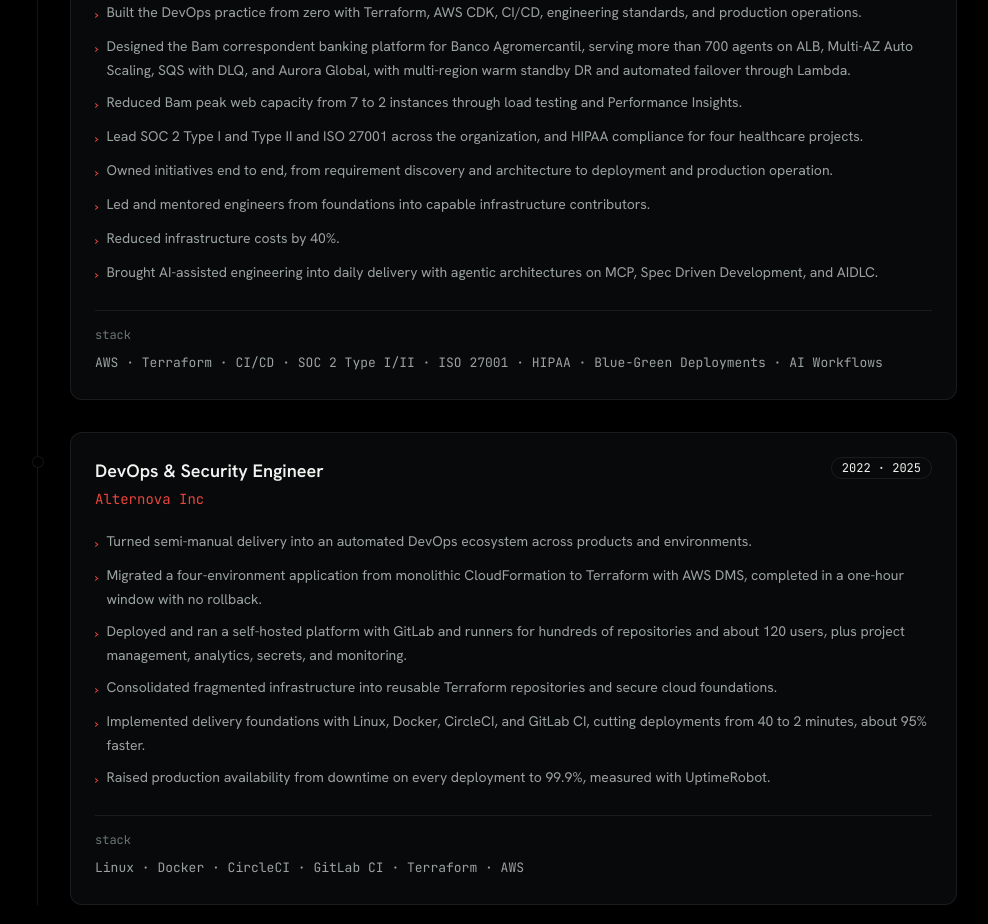
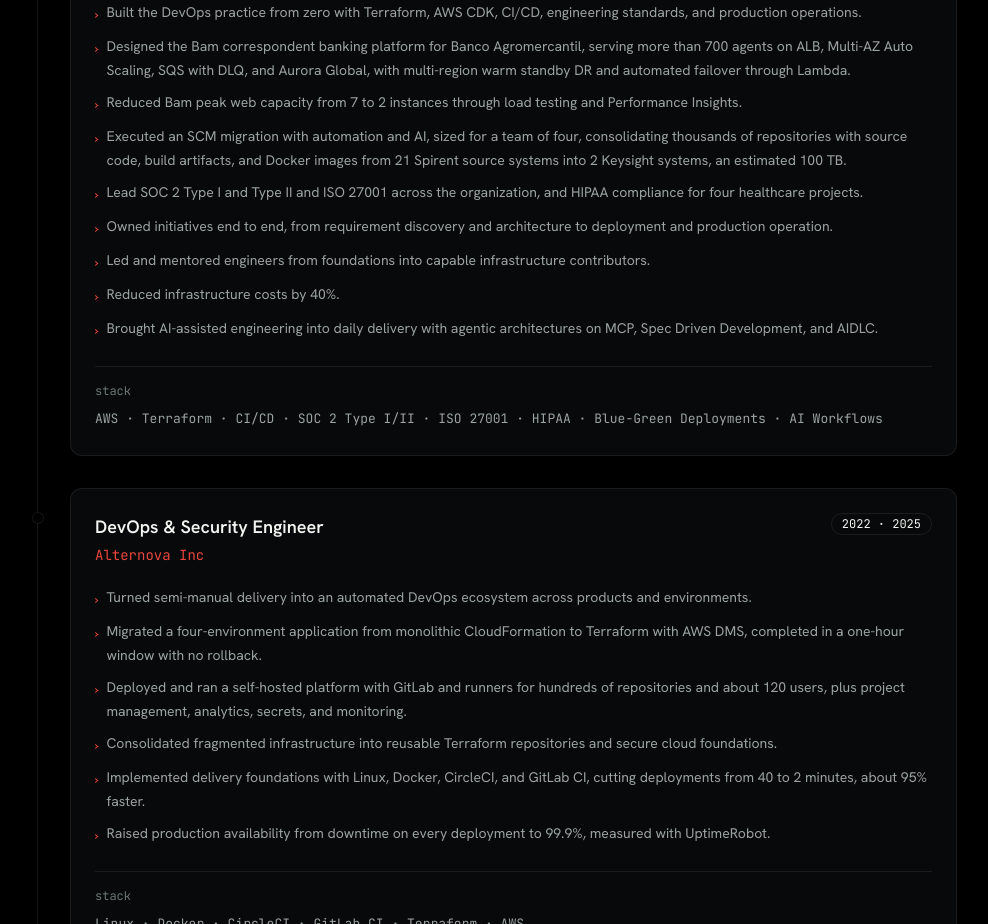
Before and after one commit to cr-montoya/portfolio, a React (Vite) app: page / in a window 1280 px wide. Shown: the part 1880-2804 px from the top of the page, without its empty margins (143-1131 px from the left). Built offline with nearby package versions, Linux system fonts and the light colour scheme.

Commit message:
feat(experience): add Spirent to Keysight SCM migration

```diff
--- a/src/data/experience.ts
+++ b/src/data/experience.ts
@@ -13,6 +13,7 @@
       'devopsPracticeBuilt',
       'bamPlatform',
       'bamCapacity',
+      'scmMigration',
       'complianceSecurity',
       'productionOwnership',
       'teamLeadership',
--- a/src/i18n/en.ts
+++ b/src/i18n/en.ts
@@ -117,6 +117,8 @@
         'Designed the Bam correspondent banking platform for Banco Agromercantil, serving more than 700 agents on ALB, Multi-AZ Auto Scaling, SQS with DLQ, and Aurora Global, with multi-region warm standby DR and automated failover through Lambda.',
       bamCapacity:
         'Reduced Bam peak web capacity from 7 to 2 instances through load testing and Performance Insights.',
+      scmMigration:
+        'Executed an SCM migration with automation and AI, sized for a team of four, consolidating thousands of repositories with source code, build artifacts, and Docker images from 21 Spirent source systems into 2 Keysight systems, an estimated 100 TB.',
       cloudFormationMigration:
         'Migrated a four-environment application from monolithic CloudFormation to Terraform with AWS DMS, completed in a one-hour window with no rollback.',
       multiCloudLeadership: 'Lead the operation and evolution of multi-cloud environments.',
--- a/src/i18n/es.ts
+++ b/src/i18n/es.ts
@@ -117,6 +117,8 @@
         'Diseñé la plataforma de corresponsales bancarios de Bam, Banco Agromercantil, con más de 700 agentes sobre ALB, Auto Scaling Multi-AZ, SQS con DLQ y Aurora Global, con DR warm standby multirregión y failover automatizado vía Lambda.',
       bamCapacity:
         'Reduje la capacidad pico web de Bam de 7 a 2 instancias con pruebas de carga y Performance Insights.',
+      scmMigration:
+        'Ejecuté con automatización e IA una migración SCM dimensionada para un equipo de 4, consolidando miles de repositorios con código, artefactos de build e imágenes Docker de 21 sistemas de origen de Spirent en 2 sistemas de Keysight, unos 100 TB estimados.',
       cloudFormationMigration:
         'Migré una aplicación de cuatro ambientes de CloudFormation monolítico a Terraform con AWS DMS, en una ventana de una hora y sin rollback.',
       multiCloudLeadership: 'Lidero la operación y evolución de entornos multi-cloud.',
--- a/src/i18n/types.ts
+++ b/src/i18n/types.ts
@@ -100,6 +100,7 @@
     accomplishments: {
       bamPlatform: string
       bamCapacity: string
+      scmMigration: string
       cloudFormationMigration: string
       multiCloudLeadership: string
       awsOwnership: string
```
